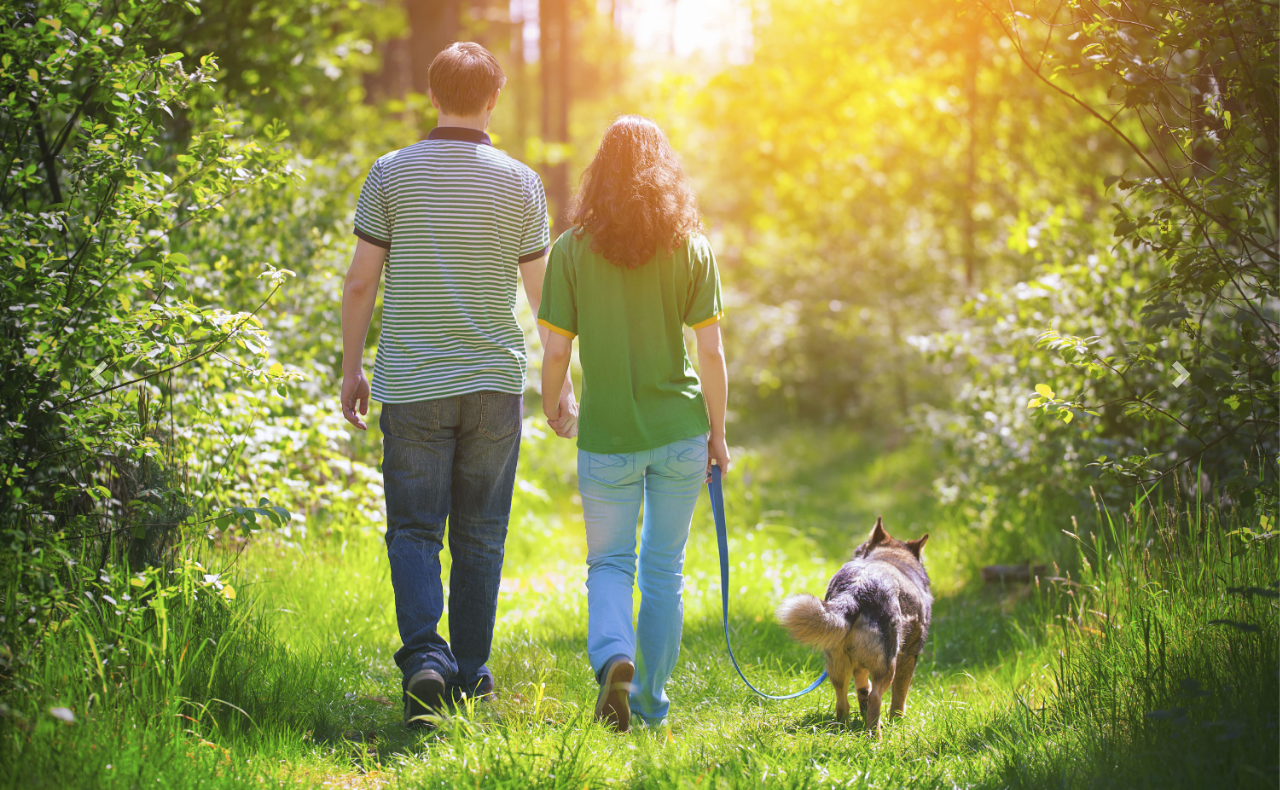
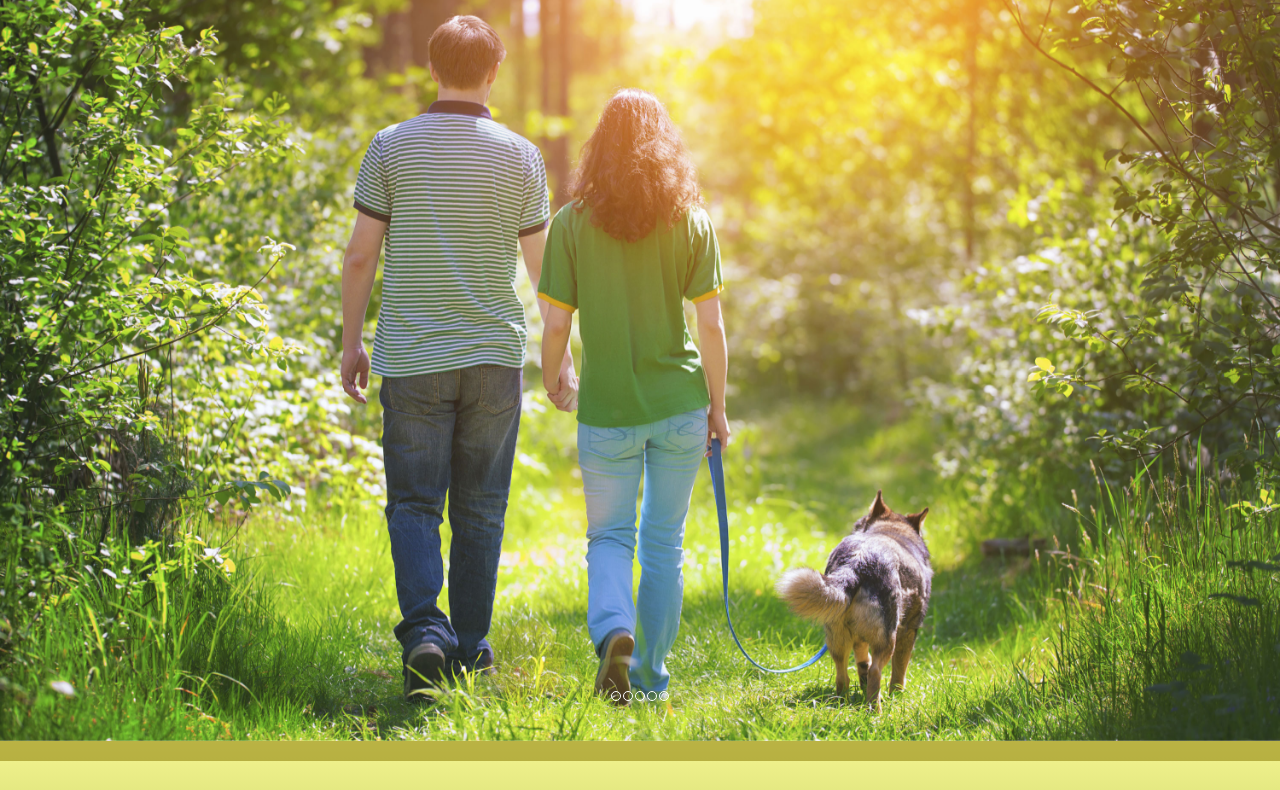
Before and after one commit to scash138/bootstrap_podcast, a website: page components/html/index.html in a window 1280 px wide. Shown: the part 59-849 px from the top of the page. Drawn offline with nearby package versions, Linux system fonts and the light colour scheme; files that its build step writes are made by us from their sources; files whose address does not match are found by name; a web font is replaced by a local one.

Commit message:
finished drafting UI

```diff
--- a/builds/development/css/style.css
+++ b/builds/development/css/style.css
@@ -107,6 +107,41 @@ header .inbody .navbar-brand h1 {
 }
 header .inbody .navbar-brand span.subhead {
   display: none;
+}
+/** Carousel Fade **/
+.carousel.fade {
+	opacity: 1;
+}
+.carousel.fade .item {
+	transition: opacity ease-out .7s;
+	left: 0;
+	opacity: 0;
+	top: 0;
+	position: absolute;
+	width: 100%;
+	display: block;
+}
+.carousel.fade .item:first-child {
+	top: auto;
+	opacity: 1;
+	position: relative;
+}
+.carousel.fade .item.active {
+	opacity: 1;
+}
+.carousel-control {
+	opacity: 0;
+}
+.carousel-control.right,
+.carousel-control.left {
+	background-image: none;
+}
+#home .item {
+	background-size: cover;
+	background-repeat: no-repeat;
+	background-position: center center;
+	width: 100%;
+	height: 100%;
 }
 /** Page **/
 .page {
--- a/builds/development/js/script.js
+++ b/builds/development/js/script.js
@@ -2,8 +2,40 @@
 $(function(){
   'use strict';
 
+  var slideQuantity = $('#home .item').length;
+  var wHeight = $(window).height();
+
+  $('.fullheight').css('height', wHeight);
+  //carousel indicators //
+  for (var i = 0; i < slideQuantity; i++) {
+    var insertText = '<li data-target="#home" data-slide-to="' + i + '"></li>';
+    $('#home ol').append(insertText);
+  }
+
+  $('.carousel').carousel({
+    interval: false
+  });
+  //adjust hieght of .fullheight elements on window resize
+  $(window).resize(function(event) {
+    var wHeight = $(window).height();
+    $('.fullheight').css('height', wHeight);
+  });
+});
+
+$(function(){
+  'use strict';
+
+  $('#home .item img').each(function() {
+    var imgSource = $(this).attr('src');
+    $(this).parent().css({'background-image':'url(' + imgSource + ')'});
+    $(this).remove();
+  });
+});
+
+$(function(){
+  'use strict';
+
   var topoffset = 50;
-
   //Activate scrollspy
   $('body').scrollspy({
     target: 'header .navbar',
@@ -28,26 +60,20 @@ $(function(){
     }
   })
 
-  $(function() {
-    $('a[href*="#"]:not([href="#"])').click(function() {
-      if (location.pathname.replace(/^\//,'') == this.pathname.replace(/^\//,'') && location.hostname === this.hostname) {
-        var target = $(this.hash);
-        target = target.length ? target : $('[name=' + this.hash.slice(1) +']');
-        if (target.length) {
-          $('html, body').animate({
-            scrollTop: target.offset().top - topoffset + 2
-          }, 500);
-          return false;
-        }
-      }
-    });
-  });
-
-  $('.carousel').carousel({
-    interval: false
-  });
-
-
+  $('.navbar a[href*=#]:not([href=#])').click(function() {
+    if (location.pathname.replace(/^\//,'') ===
+      this.pathname.replace(/^\//,'') &&
+      location.hostname === this.hostname) {
+      var target = $(this.hash);
+      target = target.length ? target : $('[name=' + this.hash.slice(1) +']');
+      if (target.length) {
+        $('html,body').animate({
+          scrollTop: target.offset().top-topoffset+2
+        }, 500);
+        return false;
+      } //target.length
+    } //click function
+  }); //smooth scrolling
 });
 
 },{}]},{},[1])
--- a/components/css/style.css
+++ b/components/css/style.css
@@ -107,6 +107,41 @@ header .inbody .navbar-brand h1 {
 }
 header .inbody .navbar-brand span.subhead {
   display: none;
+}
+/** Carousel Fade **/
+.carousel.fade {
+	opacity: 1;
+}
+.carousel.fade .item {
+	transition: opacity ease-out .7s;
+	left: 0;
+	opacity: 0;
+	top: 0;
+	position: absolute;
+	width: 100%;
+	display: block;
+}
+.carousel.fade .item:first-child {
+	top: auto;
+	opacity: 1;
+	position: relative;
+}
+.carousel.fade .item.active {
+	opacity: 1;
+}
+.carousel-control {
+	opacity: 0;
+}
+.carousel-control.right,
+.carousel-control.left {
+	background-image: none;
+}
+#home .item {
+	background-size: cover;
+	background-repeat: no-repeat;
+	background-position: center center;
+	width: 100%;
+	height: 100%;
 }
 /** Page **/
 .page {
--- a/components/html/index.html
+++ b/components/html/index.html
@@ -11,6 +11,7 @@
 </head>
 
 <body>
+
 <header>
   <nav class="navbar navbar-default navbar-fixed-top" role="navigation">
     <div class="container">
@@ -27,16 +28,17 @@
         <ul class="nav navbar-nav navbar-right">
           <li class="active"><a href="#home">Home</a></li>
           <li><a href="#about">About</a></li>
+          <li><a href="#services">Services</a></li>
           <li><a href="#podcast">Podcast</a></li>
-          <li><a href="#services">Contact</a></li>
           <li><a href="#testimonials">Testimonials</a></li>
         </ul>
     </div><!-- container -->
   </div><!-- top-page -->
   </nav>
 
-  <div class="carousel slide" data-ride="carousel" id="home">
-    <div class="carousel-inner">
+  <div class="carousel fade" data-ride="carousel" id="home">
+    <ol class="carousel-indicators"></ol>
+    <div class="carousel-inner fullheight">
       <div class="item active"><img src="images/carousel-lifestyle.jpg" alt="Lifestyle Photo"></div>
       <div class="item"><img src="images/carousel-mission.jpg" alt="Mission"></div>
       <div class="item"><img src="images/carousel-vaccinations.jpg" alt="Vaccinations"></div>
@@ -44,9 +46,11 @@
       <div class="item"><img src="images/carousel-exoticanimals.jpg" alt="Exotic Animals"></div>
     </div><!-- carousel-inner -->
     <a class="left carousel-control" href="#home" role="button" data-slide="prev">
-    <span class="glyphicon glyphicon-chevron-left"></span></a>
+      <span class="glyphicon glyphicon-chevron-left"></span>
+    </a>
     <a class="right carousel-control" href="#home" role="button" data-slide="next">
-    <span class="glyphicon glyphicon-chevron-right"></span></a>
+      <span class="glyphicon glyphicon-chevron-right"></span>
+    </a>
   </div><!-- carousel slide #main-slide-->
 </header>
 
--- a/components/js/script.js
+++ b/components/js/scrollspy.js
@@ -2,7 +2,6 @@ $(function(){
   'use strict';
 
   var topoffset = 50;
-
   //Activate scrollspy
   $('body').scrollspy({
     target: 'header .navbar',
@@ -27,24 +26,18 @@ $(function(){
     }
   })
 
-  $(function() {
-    $('a[href*="#"]:not([href="#"])').click(function() {
-      if (location.pathname.replace(/^\//,'') == this.pathname.replace(/^\//,'') && location.hostname === this.hostname) {
-        var target = $(this.hash);
-        target = target.length ? target : $('[name=' + this.hash.slice(1) +']');
-        if (target.length) {
-          $('html, body').animate({
-            scrollTop: target.offset().top - topoffset + 2
-          }, 500);
-          return false;
-        }
-      }
-    });
-  });
-
-  $('.carousel').carousel({
-    interval: false
-  });
-
-
+  $('.navbar a[href*=#]:not([href=#])').click(function() {
+    if (location.pathname.replace(/^\//,'') ===
+      this.pathname.replace(/^\//,'') &&
+      location.hostname === this.hostname) {
+      var target = $(this.hash);
+      target = target.length ? target : $('[name=' + this.hash.slice(1) +']');
+      if (target.length) {
+        $('html,body').animate({
+          scrollTop: target.offset().top-topoffset+2
+        }, 500);
+        return false;
+      } //target.length
+    } //click function
+  }); //smooth scrolling
 });
```
Also changed, not shown: builds/development/index.html (+9 -5 lines), components/js/carousel.js (added, +22 -0 lines), components/js/convertimage.js (added, +9 -0 lines).
